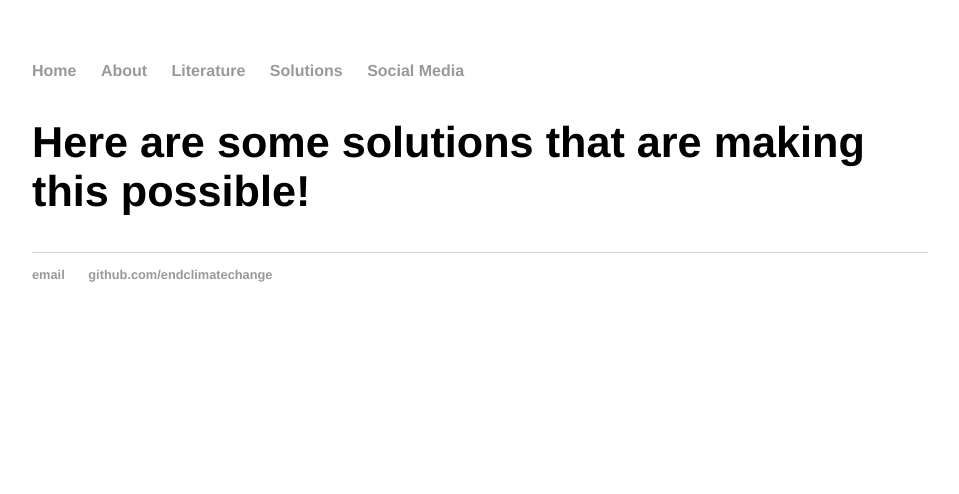
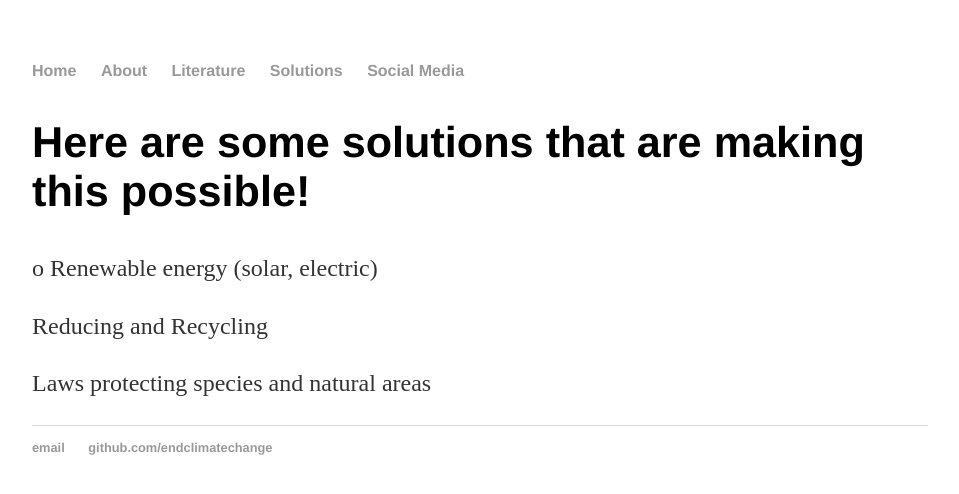
Before and after one commit to endclimatechange/endclimatechange.github.io, a Jekyll site: the page built from blog/index.html, in a window 1280 px wide. Shown: the top 494 px of the page, without its empty margins (160-1119 px from the left). Built offline with Jekyll 4.4.1, drawn with Linux system fonts in a browser that asks for light colours.

Commit message:
Update index.html

```diff
--- a/blog/index.html
+++ b/blog/index.html
@@ -5,7 +5,9 @@ title: Hank Quinlan's Blog
 
 	<h2>Here are some solutions that are making this possible!</h2>
 
-
+<p>o Renewable energy (solar, electric)</p>
+<p> Reducing and Recycling</p>
+<p> Laws protecting species and natural areas </p>
 
 
 <!--
```
